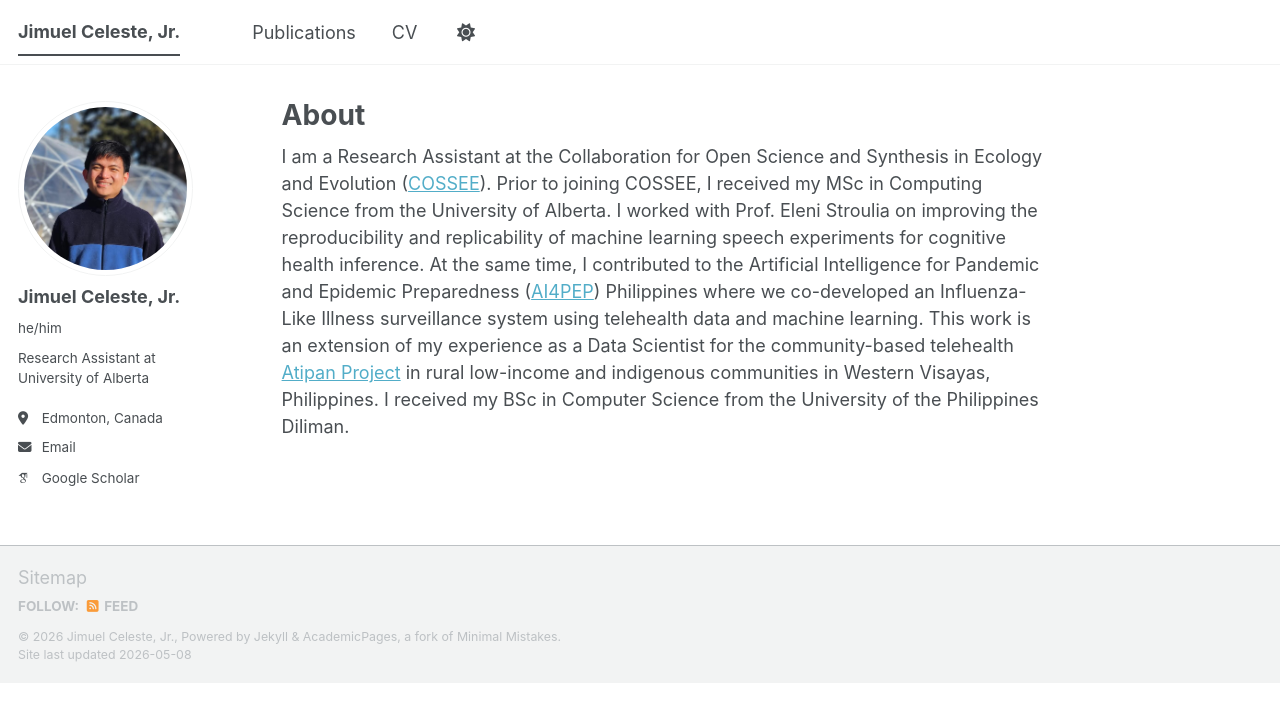
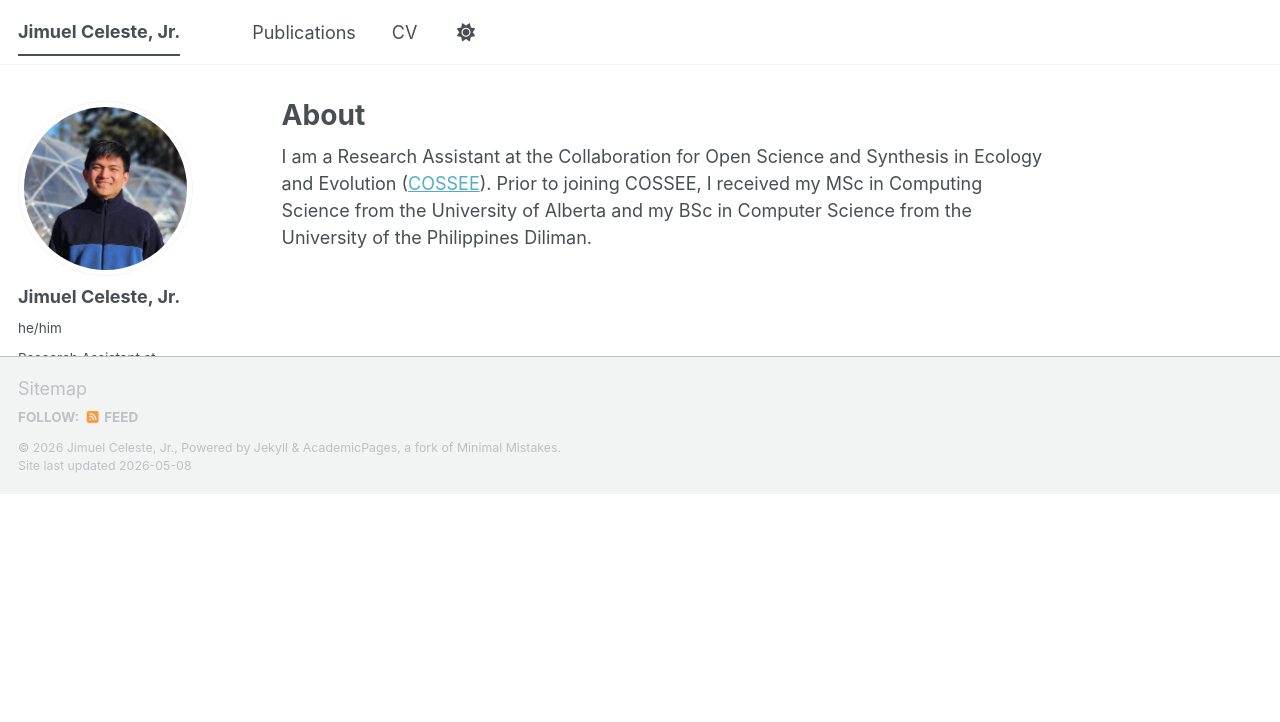
Before and after one commit to jimuelceleste/jimuelceleste.github.io, a Jekyll site: the page built from _pages/about.md, in a window 1280 px wide. Shown: the top 722 px of the page. Built offline with Jekyll 4.4.1, drawn with Linux system fonts in a browser that asks for light colours; some web fonts are replaced; a script bundle is joined from its source files by our own code; library files that are not in the unit come from our copies.

Commit message:
Update about.md

```diff
--- a/_pages/about.md
+++ b/_pages/about.md
@@ -7,4 +7,4 @@ redirect_from:
   - /about.html
 ---
 
-I am a Research Assistant at the Collaboration for Open Science and Synthesis in Ecology and Evolution ([COSSEE](https://cossee.org)). Prior to joining COSSEE, I received my MSc in Computing Science from the University of Alberta. I worked with Prof. Eleni Stroulia on improving the reproducibility and replicability of machine learning speech experiments for cognitive health inference. At the same time, I contributed to the Artificial Intelligence for Pandemic and Epidemic Preparedness ([AI4PEP](https://ai4pep.org/philippines/)) Philippines where we co-developed an Influenza-Like Illness surveillance system using telehealth data and machine learning. This work is an extension of my experience as a Data Scientist for the community-based telehealth [Atipan Project](https://www.usacfi.net/atipan-project.html) in rural low-income and indigenous communities in Western Visayas, Philippines. I received my BSc in Computer Science from the University of the Philippines Diliman.
+I am a Research Assistant at the Collaboration for Open Science and Synthesis in Ecology and Evolution ([COSSEE](https://cossee.org)). Prior to joining COSSEE, I received my MSc in Computing Science from the University of Alberta and my BSc in Computer Science from the University of the Philippines Diliman.
```
